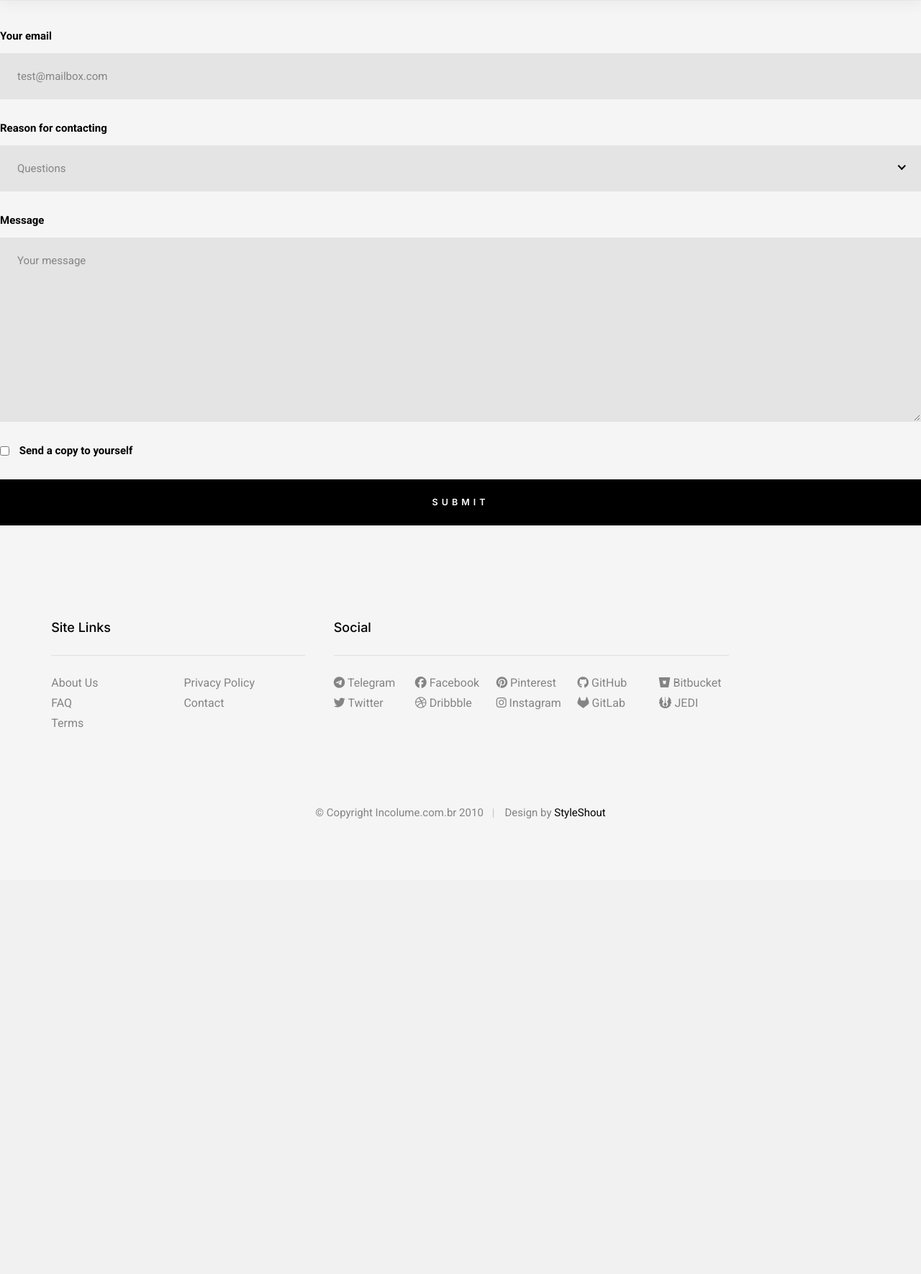
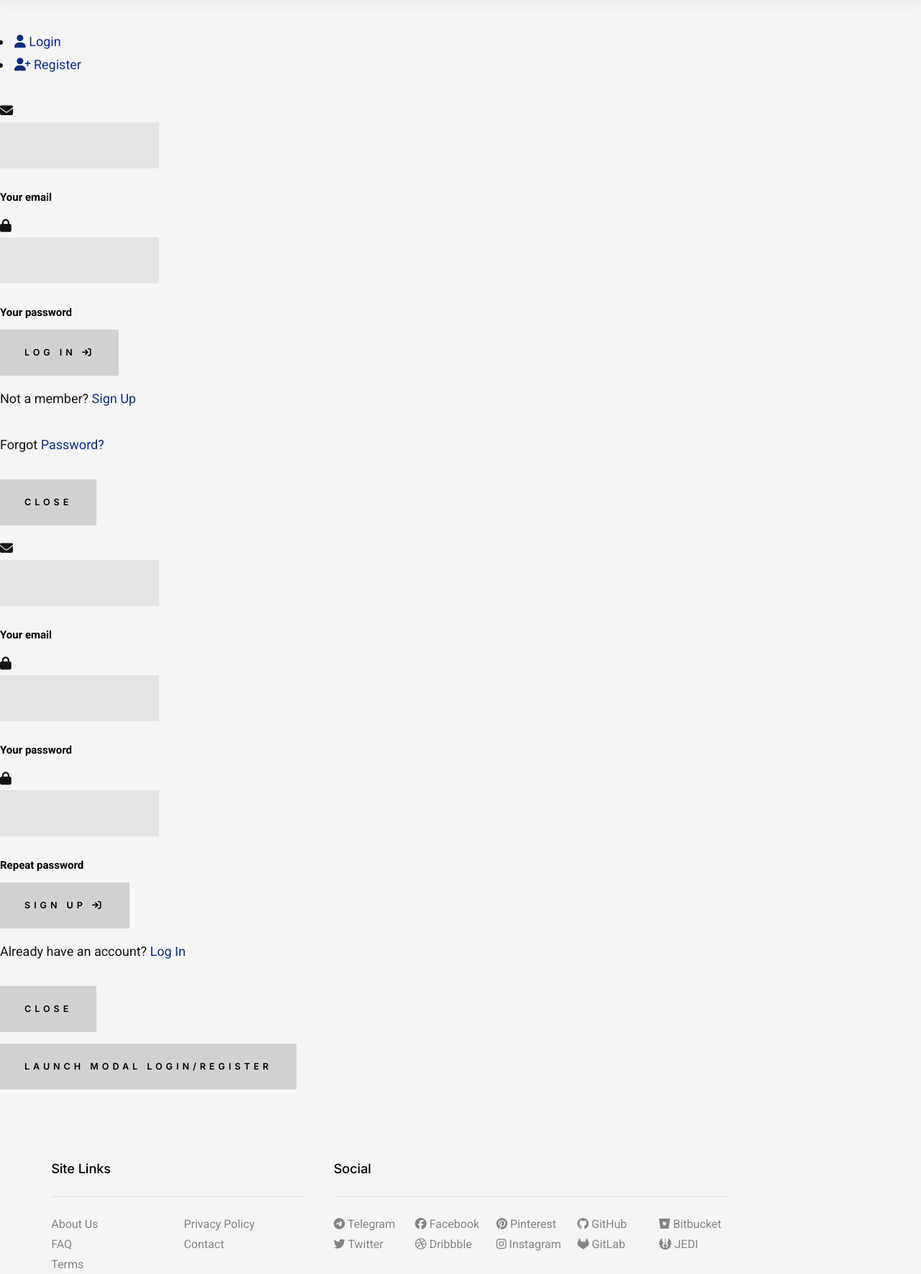
Before and after one commit to incolumepy-cursos/incolumepy-abstract-flask, a Flask app: template incolumepy/abstract_flask/ext/auth/templates/login.html in a window 1280 px wide. Shown: the part 128-1898 px from the top of the page at 72% size. Before the commit the page ends 1266 px from the top, so only its background shows below. Run offline with Flask 2, Linux system fonts and the light colour scheme; the template is opened without the code that fills it, so the values that code supplies are empty; some libraries are stand-ins or nearby versions.

Commit message:
Template com modal bootstrap4

```diff
--- a/incolumepy/abstract_flask/ext/auth/templates/login.html
+++ b/incolumepy/abstract_flask/ext/auth/templates/login.html
@@ -4,31 +4,110 @@
 
 {% block header %}{% endblock %}
 {% block body %}
-<form>
-    <div>
-        <label for="sampleInput">Your email</label>
-        <input class="h-full-width" type="email" placeholder="test@mailbox.com" id="sampleInput">
+<!--Modal: Login / Register Form-->
+<div class="modal fade" id="modalLRForm" tabindex="-1" role="dialog" aria-labelledby="myModalLabel" aria-hidden="true">
+  <div class="modal-dialog cascading-modal" role="document">
+    <!--Content-->
+    <div class="modal-content">
+
+      <!--Modal cascading tabs-->
+      <div class="modal-c-tabs">
+
+        <!-- Nav tabs -->
+        <ul class="nav nav-tabs md-tabs tabs-2 light-blue darken-3" role="tablist">
+          <li class="nav-item">
+            <a class="nav-link active" data-toggle="tab" href="#panel7" role="tab"><i class="fas fa-user mr-1"></i>
+              Login</a>
+          </li>
+          <li class="nav-item">
+            <a class="nav-link" data-toggle="tab" href="#panel8" role="tab"><i class="fas fa-user-plus mr-1"></i>
+              Register</a>
+          </li>
+        </ul>
+
+        <!-- Tab panels -->
+        <div class="tab-content">
+          <!--Panel 7-->
+          <div class="tab-pane fade in show active" id="panel7" role="tabpanel">
+
+            <!--Body-->
+            <div class="modal-body mb-1">
+              <div class="md-form form-sm mb-5">
+                <i class="fas fa-envelope prefix"></i>
+                <input type="email" id="modalLRInput10" class="form-control form-control-sm validate">
+                <label data-error="wrong" data-success="right" for="modalLRInput10">Your email</label>
+              </div>
+
+              <div class="md-form form-sm mb-4">
+                <i class="fas fa-lock prefix"></i>
+                <input type="password" id="modalLRInput11" class="form-control form-control-sm validate">
+                <label data-error="wrong" data-success="right" for="modalLRInput11">Your password</label>
+              </div>
+              <div class="text-center mt-2">
+                <button class="btn btn-info">Log in <i class="fas fa-sign-in ml-1"></i></button>
+              </div>
+            </div>
+            <!--Footer-->
+            <div class="modal-footer">
+              <div class="options text-center text-md-right mt-1">
+                <p>Not a member? <a href="#" class="blue-text">Sign Up</a></p>
+                <p>Forgot <a href="#" class="blue-text">Password?</a></p>
+              </div>
+              <button type="button" class="btn btn-outline-info waves-effect ml-auto" data-dismiss="modal">Close</button>
+            </div>
+
+          </div>
+          <!--/.Panel 7-->
+
+          <!--Panel 8-->
+          <div class="tab-pane fade" id="panel8" role="tabpanel">
+
+            <!--Body-->
+            <div class="modal-body">
+              <div class="md-form form-sm mb-5">
+                <i class="fas fa-envelope prefix"></i>
+                <input type="email" id="modalLRInput12" class="form-control form-control-sm validate">
+                <label data-error="wrong" data-success="right" for="modalLRInput12">Your email</label>
+              </div>
+
+              <div class="md-form form-sm mb-5">
+                <i class="fas fa-lock prefix"></i>
+                <input type="password" id="modalLRInput13" class="form-control form-control-sm validate">
+                <label data-error="wrong" data-success="right" for="modalLRInput13">Your password</label>
+              </div>
+
+              <div class="md-form form-sm mb-4">
+                <i class="fas fa-lock prefix"></i>
+                <input type="password" id="modalLRInput14" class="form-control form-control-sm validate">
+                <label data-error="wrong" data-success="right" for="modalLRInput14">Repeat password</label>
+              </div>
+
+              <div class="text-center form-sm mt-2">
+                <button class="btn btn-info">Sign up <i class="fas fa-sign-in ml-1"></i></button>
+              </div>
+
+            </div>
+            <!--Footer-->
+            <div class="modal-footer">
+              <div class="options text-right">
+                <p class="pt-1">Already have an account? <a href="#" class="blue-text">Log In</a></p>
+              </div>
+              <button type="button" class="btn btn-outline-info waves-effect ml-auto" data-dismiss="modal">Close</button>
+            </div>
+          </div>
+          <!--/.Panel 8-->
+        </div>
+
+      </div>
     </div>
-    <div>
-        <label for="sampleRecipientInput">Reason for contacting</label>
-        <div class="ss-custom-select">
-            <select class="h-full-width" id="sampleRecipientInput">
-                <option value="Option 1">Questions</option>
-                <option value="Option 2">Report</option>
-                <option value="Option 3">Others</option>
-            </select>
-        </div>
-    </div>
+    <!--/.Content-->
+  </div>
+</div>
+<!--Modal: Login / Register Form-->
 
-    <label for="exampleMessage">Message</label>
-    <textarea class="h-full-width" placeholder="Your message" id="exampleMessage"></textarea>
-
-    <label class="h-add-bottom">
-        <input type="checkbox">
-        <span class="label-text">Send a copy to yourself</span>
-    </label>
-
-    <input class="btn--primary h-full-width" type="submit" value="Submit">
-</form>
+<div class="text-center">
+  <a href="" class="btn btn-default btn-rounded my-3" data-toggle="modal" data-target="#modalLRForm">Launch
+    Modal LogIn/Register</a>
+</div>
 {% endblock %}
 {% block footer %} {% endblock %}
```
